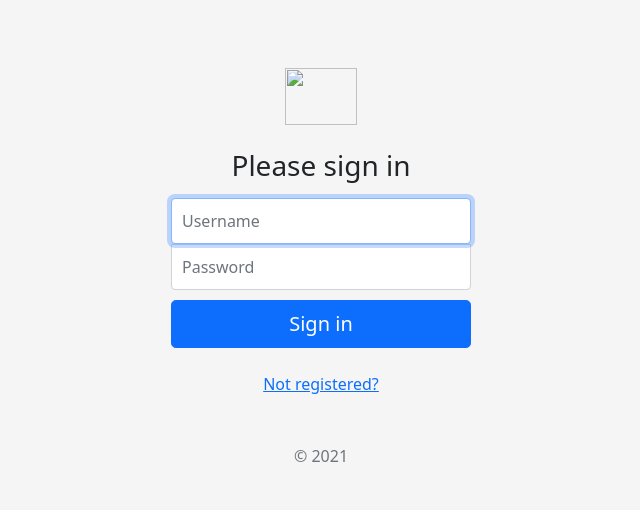
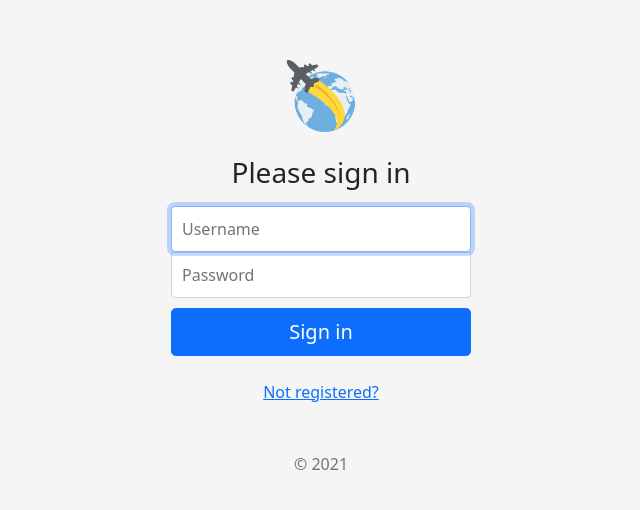
Before and after one commit to travel-wishlist/webapp, a plain HTML site: page client/index.html in a window 1280 px wide. Shown: the part 124-634 px from the top of the page, without its empty margins (319-959 px from the left). Drawn offline with nearby package versions, Linux system fonts and the light colour scheme.

Commit message:
added picture and google login on register page

```diff
--- a/client/index.html
+++ b/client/index.html
@@ -45,12 +45,12 @@
   <body class="text-center">
     <div class="form-signin" id="login-form">
       <form>
+
         <img
           class="mb-4"
-          src="../assets/brand/bootstrap-logo.svg"
+          src="./assets/img/globe.png"
           alt=""
           width="72"
-          height="57"
         />
         <h1 class="h3 mb-3 fw-normal">Please sign in</h1>
         <label for="loginUsername" class="visually-hidden">Username</label>
@@ -84,10 +84,9 @@
       <form>
         <img
           class="mb-4"
-          src="../assets/brand/bootstrap-logo.svg"
+          src="./assets/img/globe.png"
           alt=""
           width="72"
-          height="57"
         />
         <h1 class="h3 mb-3 fw-normal">Please register</h1>
         <label for="registerUsername" class="visually-hidden">Username</label>
@@ -129,6 +128,7 @@
         <button class="w-100 btn btn-lg btn-primary register-btn" type="submit">
           Register
         </button>
+        <div class="g-signin2 w-100 btn btn-lg" data-onsuccess="onSignIn"></div>
         <p class="mt-5 mb-3 text-muted">&copy; 2021</p>
       </form>
     </div>
```
Also changed, not shown: client/assets/img/globe.png (added).
